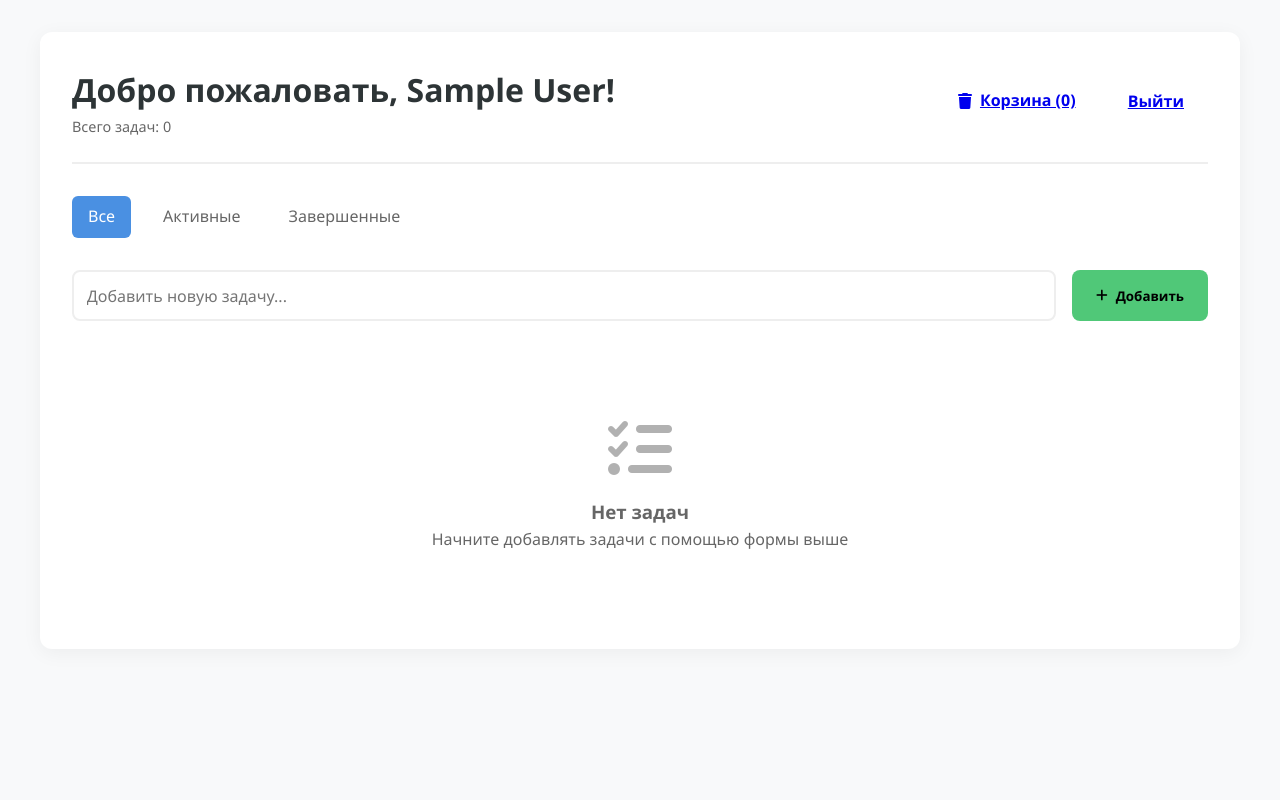
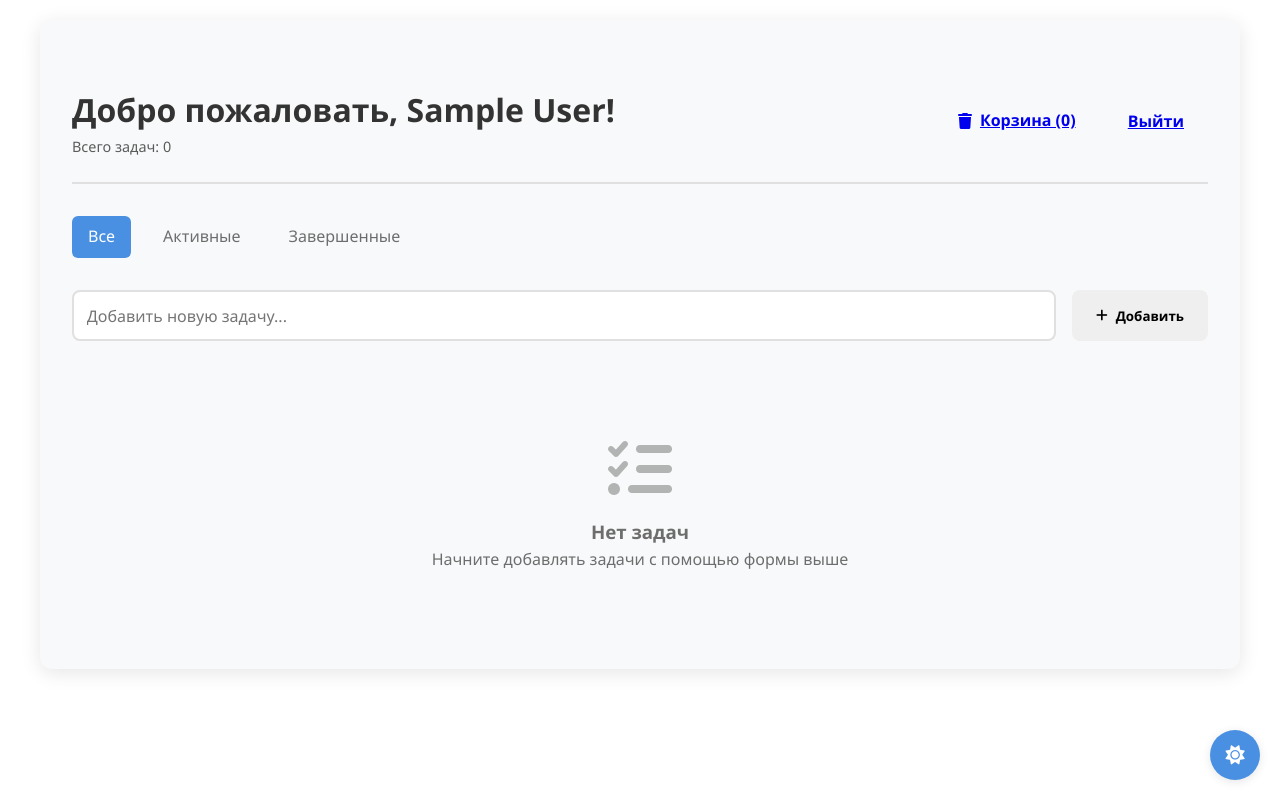
Before and after one commit to alisoon14/profile-to-do-list, a Flask app: page /tasks in a window 1280 px wide. Run offline with Flask 3, Linux system fonts and the light colour scheme; the visitor is signed in with stand-in values (Sample User, id 1).

```diff
--- a/app/app.py
+++ b/app/app.py
@@ -6,7 +6,7 @@ from datetime import datetime
 from typing import List, Dict, Union
 
 app = Flask(__name__)
-app.secret_key = 'secret_key'
+app.secret_key = 'your_secret_key_here'
 
 DB_FILE = "users.json"
 TASKS_FILE = "users_tasks.json"
@@ -180,6 +180,7 @@ def login():
         user = user_manager.login_user(email_or_phone, password)
         if user:
             session['user'] = user
+            session.setdefault('theme', 'light')
             flash(f'✅ Вход выполнен! Добро пожаловать, {user["name"]}!', 'success')
             return redirect(url_for('tasks'))
         else:
@@ -262,6 +263,12 @@ def empty_trash():
         flash('ℹ️ Корзина уже пуста', 'info')
     return redirect(url_for('trash'))
 
+@app.route('/toggle_theme')
+def toggle_theme():
+    current_theme = session.get('theme', 'light')
+    session['theme'] = 'dark' if current_theme == 'light' else 'light'
+    return redirect(request.referrer or url_for('index'))
+
 @app.route('/logout')
 def logout():
     session.pop('user', None)
--- a/app/static/style.css
+++ b/app/static/style.css
@@ -1,10 +1,27 @@
-/* Base styles */
 :root {
+    --bg-color: #ffffff;
+    --text-color: #333333;
     --primary: #4a90e2;
     --success: #50c878;
     --danger: #ff4757;
-    --background: #f8f9fa;
-    --text: #2d3436;
+    --warning: #ffc107;
+    --info: #17a2b8;
+    --card-bg: #f8f9fa;
+    --border-color: #e0e0e0;
+    --shadow-color: rgba(0,0,0,0.1);
+}
+
+[data-theme="dark"] {
+    --bg-color: #1a1a1a;
+    --text-color: #f0f0f0;
+    --primary: #5a9de2;
+    --success: #40a070;
+    --danger: #ff6363;
+    --warning: #ffd351;
+    --info: #2db7d1;
+    --card-bg: #2d2d2d;
+    --border-color: #444444;
+    --shadow-color: rgba(0,0,0,0.3);
 }
 
 * {
@@ -12,24 +29,88 @@
     padding: 0;
     box-sizing: border-box;
     font-family: 'Segoe UI', system-ui, sans-serif;
+    transition: background-color 0.3s, color 0.3s;
 }
 
 body {
-    background: var(--background);
-    color: var(--text);
+    background: var(--bg-color);
+    color: var(--text-color);
     line-height: 1.6;
+    padding: 20px;
 }
 
 .container {
     max-width: 1200px;
-    margin: 2rem auto;
+    margin: 0 auto;
+    background: var(--card-bg);
     padding: 2rem;
-    background: white;
     border-radius: 12px;
-    box-shadow: 0 4px 20px rgba(0,0,0,0.05);
+    box-shadow: 0 4px 20px var(--shadow-color);
+    position: relative;
 }
 
-/* Auth forms */
+.theme-switcher {
+    position: fixed;
+    bottom: 20px;
+    right: 20px;
+    z-index: 100;
+}
+
+.theme-switcher button {
+    background: var(--primary);
+    color: white;
+    border: none;
+    border-radius: 50%;
+    width: 50px;
+    height: 50px;
+    cursor: pointer;
+    font-size: 1.2rem;
+    display: flex;
+    align-items: center;
+    justify-content: center;
+    box-shadow: 0 2px 10px var(--shadow-color);
+}
+
+.theme-switcher button:hover {
+    transform: scale(1.1);
+}
+
+.flash-messages {
+    margin-bottom: 2rem;
+}
+
+.flash-success {
+    background-color: var(--success);
+    color: white;
+    padding: 1rem;
+    border-radius: 8px;
+    margin-bottom: 1rem;
+}
+
+.flash-error {
+    background-color: var(--danger);
+    color: white;
+    padding: 1rem;
+    border-radius: 8px;
+    margin-bottom: 1rem;
+}
+
+.flash-warning {
+    background-color: var(--warning);
+    color: black;
+    padding: 1rem;
+    border-radius: 8px;
+    margin-bottom: 1rem;
+}
+
+.flash-info {
+    background-color: var(--info);
+    color: white;
+    padding: 1rem;
+    border-radius: 8px;
+    margin-bottom: 1rem;
+}
+
 .auth-form {
     max-width: 500px;
     margin: 0 auto;
@@ -96,18 +191,22 @@ body {
     font-weight: 600;
 }
 
-/* Task manager */
+.task-manager {
+    margin-top: 2rem;
+}
+
 .header-bar {
     display: flex;
     justify-content: space-between;
     align-items: center;
     margin-bottom: 2rem;
     padding-bottom: 1.5rem;
-    border-bottom: 2px solid #eee;
+    border-bottom: 2px solid var(--border-color);
 }
 
 .task-counter {
-    color: #666;
+    color: var(--text-color);
+    opacity: 0.8;
     font-size: 0.9rem;
 }
 
@@ -120,14 +219,15 @@ body {
 .filter {
     padding: 0.5rem 1rem;
     border-radius: 6px;
-    color: #666;
+    color: var(--text-color);
     text-decoration: none;
-    transition: all 0.3s ease;
+    opacity: 0.7;
 }
 
 .filter.active {
     background: var(--primary);
     color: white;
+    opacity: 1;
 }
 
 .add-task-form {
@@ -139,17 +239,11 @@ body {
 .task-input {
     flex: 1;
     padding: 0.8rem;
-    border: 2px solid #eee;
+    border: 2px solid var(--border-color);
     border-radius: 8px;
     font-size: 1rem;
-}
-
-.btn-add {
-    background: var(--success);
-}
-
-.btn-add:hover {
-    background: #3ea769;
+    background: var(--bg-color);
+    color: var(--text-color);
 }
 
 .task-list {
@@ -192,25 +289,15 @@ body {
     gap: 0.5rem;
 }
 
-.btn-toggle {
-    background: var(--primary);
-    color: white;
-}
-
-.btn-delete {
-    background: var(--danger);
-    color: white;
-}
-
-.btn-restore {
-    background: var(--success);
-    color: white;
+.action-form {
+    display: inline;
 }
 
 .empty-state {
     text-align: center;
     padding: 4rem 2rem;
-    color: #666;
+    color: var(--text-color);
+    opacity: 0.7;
 }
 
 .empty-icon {
--- a/app/templates/base.html
+++ b/app/templates/base.html
@@ -1,5 +1,5 @@
 <!DOCTYPE html>
-<html lang="ru">
+<html lang="ru" data-theme="{{ session.get('theme', 'light') }}">
 <head>
     <meta charset="UTF-8">
     <meta name="viewport" content="width=device-width, initial-scale=1.0">
@@ -9,6 +9,16 @@
 </head>
 <body>
     <div class="container">
+        <div class="theme-switcher">
+            <button onclick="window.location.href='{{ url_for('toggle_theme') }}'">
+                {% if session.get('theme', 'light') == 'light' %}
+                    <i class="fas fa-moon"></i>
+                {% else %}
+                    <i class="fas fa-sun"></i>
+                {% endif %}
+            </button>
+        </div>
+
         {% with messages = get_flashed_messages(with_categories=true) %}
             {% if messages %}
                 <div class="flash-messages">
```
Also changed, not shown: other parts of app/static/style.css (+35 -43 lines).
